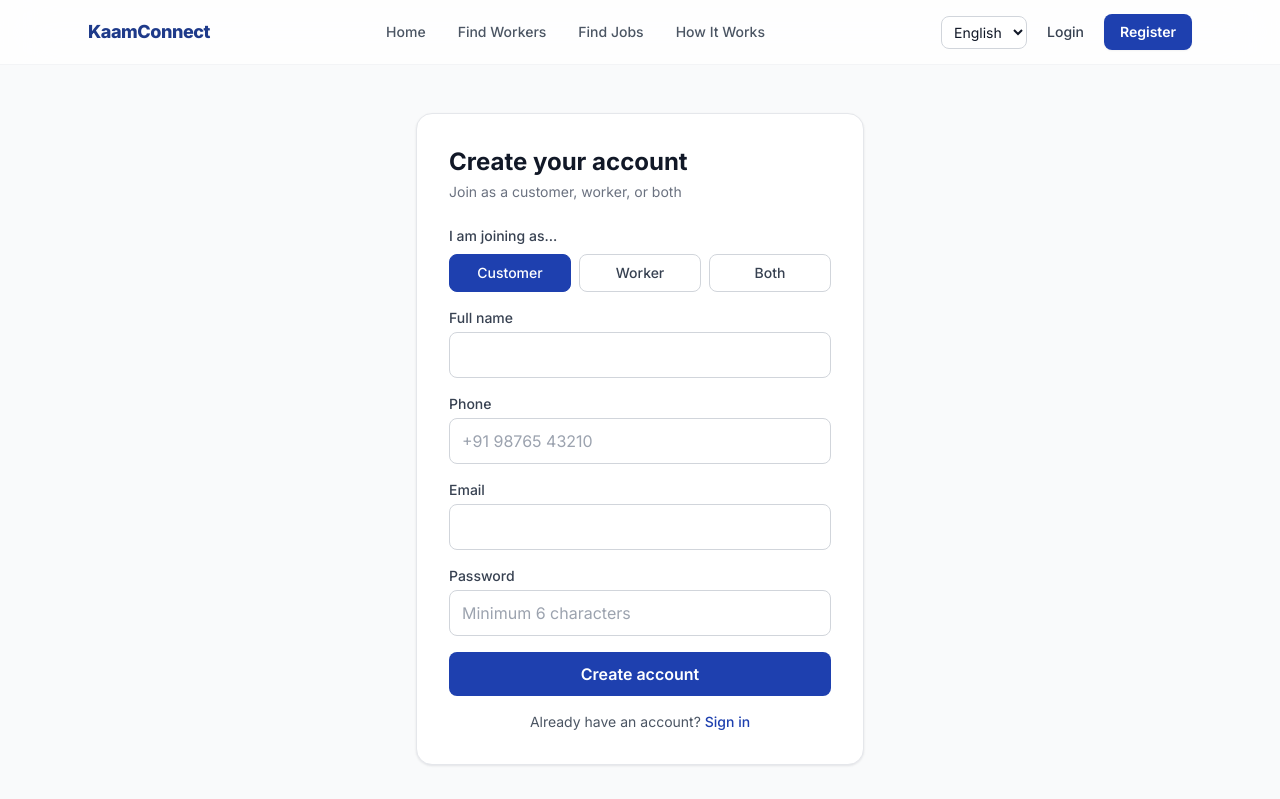
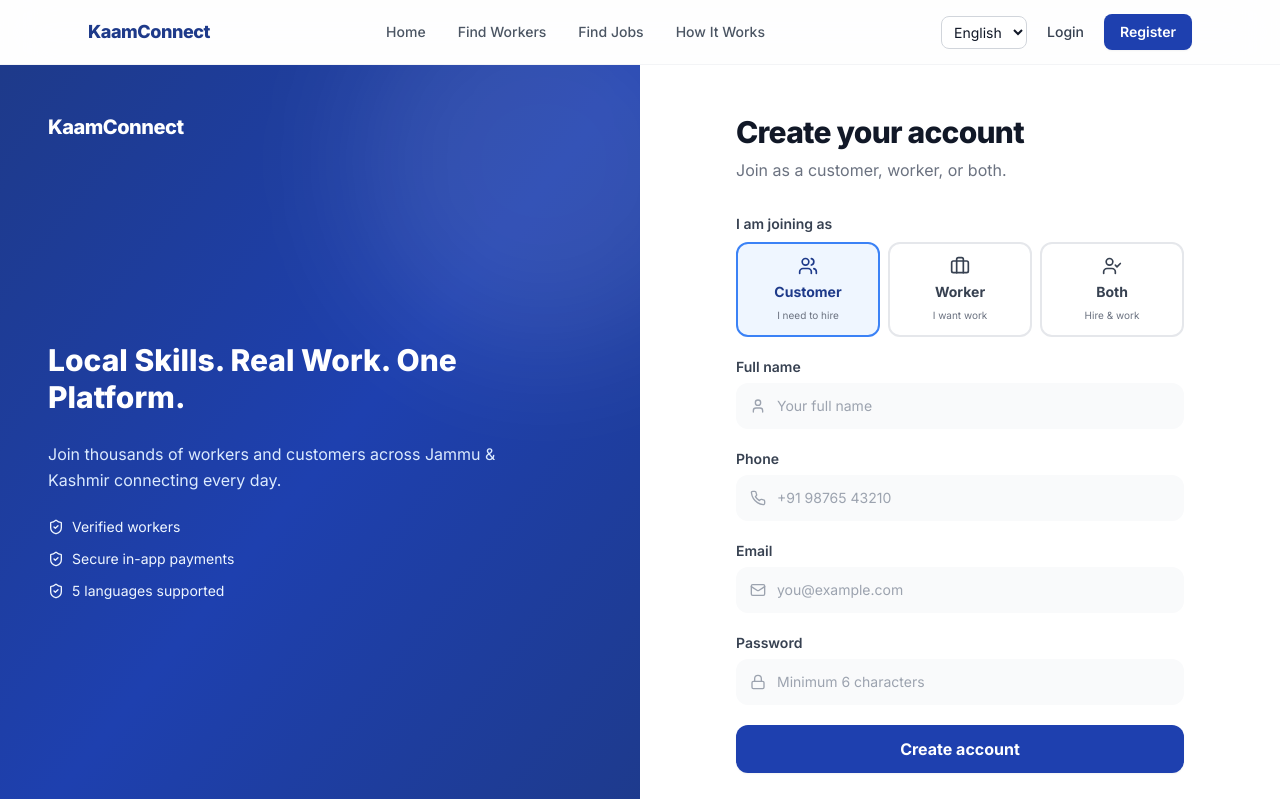
Before and after one commit to Okuz123/kaamconnect-, a Next.js app: page /register in a window 1280 px wide. Shown: the top 799 px of the page. Built offline with nearby package versions, Linux system fonts and the light colour scheme.

Commit message:
design(premium-3): split-screen auth layout + premium login/register/forgot forms

```diff
--- a/app/(auth)/forgot-password/page.tsx
+++ b/app/(auth)/forgot-password/page.tsx
@@ -1,6 +1,7 @@
 'use client';
 import { useState } from 'react';
 import Link from 'next/link';
+import { Mail, Loader2, CheckCircle2 } from 'lucide-react';
 import { createClient } from '@/lib/supabase/client';
 
 export default function ForgotPasswordPage() {
@@ -23,33 +24,48 @@ export default function ForgotPasswordPage() {
 
   if (done) {
     return (
-      <>
-        <h1 className="text-2xl font-bold text-gray-900 mb-1">Check your email</h1>
-        <p className="text-sm text-gray-500 mb-6">We sent a reset link to {email}</p>
-        <Link href="/login" className="text-brand-600 hover:underline text-sm">← Back to login</Link>
-      </>
+      <div className="text-center py-8">
+        <div className="w-16 h-16 bg-success-50 rounded-2xl flex items-center justify-center mx-auto mb-5">
+          <CheckCircle2 className="w-8 h-8 text-success-600" />
+        </div>
+        <h1 className="text-2xl font-bold text-gray-900 mb-2">Check your email</h1>
+        <p className="text-sm text-gray-500 mb-6">We sent a reset link to <strong>{email}</strong></p>
+        <Link href="/login" className="text-brand-600 hover:underline text-sm font-semibold">← Back to login</Link>
+      </div>
     );
   }
 
   return (
-    <>
-      <h1 className="text-2xl font-bold text-gray-900 mb-1">Reset password</h1>
-      <p className="text-sm text-gray-500 mb-6">Enter your email and we'll send you a link</p>
+    <div>
+      <h1 className="text-3xl font-extrabold tracking-tight text-gray-900 mb-2">Reset password</h1>
+      <p className="text-gray-500 mb-8">Enter your email and we'll send you a link.</p>
       <form onSubmit={submit} className="space-y-4">
-        <input
-          type="email" required value={email} onChange={(e) => setEmail(e.target.value)}
-          placeholder="you@example.com"
-          className="w-full px-3 py-2.5 border border-gray-300 rounded-lg focus:ring-2 focus:ring-brand-500 focus:border-brand-500 outline-none"
-        />
-        {error && <p className="text-sm text-red-600">{error}</p>}
+        <div>
+          <label className="block text-sm font-semibold text-gray-700 mb-1.5">Email</label>
+          <div className="relative">
+            <Mail className="absolute left-3.5 top-1/2 -translate-y-1/2 w-4 h-4 text-gray-400" />
+            <input
+              type="email" required value={email} onChange={(e) => setEmail(e.target.value)}
+              placeholder="you@example.com"
+              className="w-full pl-10 pr-3 py-3 bg-gray-50 border border-transparent rounded-xl text-sm focus:bg-white focus:border-brand-500 focus:ring-4 focus:ring-brand-500/10 outline-none transition"
+            />
+          </div>
+        </div>
+
+        {error && <div className="text-sm text-red-600 bg-red-50 p-3 rounded-xl">{error}</div>}
+
         <button
           type="submit" disabled={busy}
-          className="w-full bg-brand-600 hover:bg-brand-700 disabled:opacity-60 text-white font-semibold py-2.5 rounded-lg"
+          className="w-full flex items-center justify-center gap-2 bg-brand-600 hover:bg-brand-700 disabled:opacity-60 text-white font-bold py-3 rounded-xl shadow-sm hover:shadow-md transition"
         >
+          {busy && <Loader2 className="w-4 h-4 animate-spin" />}
           {busy ? 'Sending…' : 'Send reset link'}
         </button>
-        <Link href="/login" className="block text-center text-sm text-gray-600 hover:underline">Back to login</Link>
+
+        <Link href="/login" className="block text-center text-sm text-gray-600 hover:underline font-medium">
+          Back to login
+        </Link>
       </form>
-    </>
+    </div>
   );
 }
--- a/app/(auth)/layout.tsx
+++ b/app/(auth)/layout.tsx
@@ -1,8 +1,38 @@
+import Link from 'next/link';
+import { ShieldCheck } from 'lucide-react';
+
 export default function AuthLayout({ children }: { children: React.ReactNode }) {
   return (
-    <div className="min-h-[calc(100vh-4rem)] flex items-center justify-center bg-gray-50 px-4 py-12">
-      <div className="w-full max-w-md bg-white border border-gray-200 rounded-2xl shadow-card p-8">
-        {children}
+    <div className="min-h-screen grid lg:grid-cols-2 bg-white">
+      <div className="relative hidden lg:flex flex-col justify-between bg-gradient-to-br from-brand-700 via-brand-600 to-brand-700 text-white p-12 overflow-hidden">
+        <div className="absolute inset-0 pointer-events-none">
+          <div className="absolute -top-24 -right-24 w-96 h-96 rounded-full bg-white/10 blur-3xl" />
+          <div className="absolute -bottom-24 -left-24 w-96 h-96 rounded-full bg-success-400/20 blur-3xl" />
+        </div>
+        <div className="relative">
+          <Link href="/" className="font-extrabold text-xl tracking-tight">KaamConnect</Link>
+        </div>
+        <div className="relative space-y-6 max-w-md">
+          <h2 className="text-3xl font-extrabold leading-tight">
+            Local Skills. Real Work. One Platform.
+          </h2>
+          <p className="text-brand-100 leading-relaxed">
+            Join thousands of workers and customers across Jammu &amp; Kashmir connecting every day.
+          </p>
+          <ul className="space-y-3 text-sm text-brand-50">
+            <li className="flex items-center gap-2"><ShieldCheck className="w-4 h-4 text-success-300" /> Verified workers</li>
+            <li className="flex items-center gap-2"><ShieldCheck className="w-4 h-4 text-success-300" /> Secure in-app payments</li>
+            <li className="flex items-center gap-2"><ShieldCheck className="w-4 h-4 text-success-300" /> 5 languages supported</li>
+          </ul>
+        </div>
+        <div className="relative text-xs text-brand-200">© 2026 KaamConnect</div>
+      </div>
+
+      <div className="flex items-center justify-center p-6 md:p-12">
+        <div className="w-full max-w-md">
+          <Link href="/" className="lg:hidden block text-center font-extrabold text-xl text-brand-700 mb-8">KaamConnect</Link>
+          {children}
+        </div>
       </div>
     </div>
   );
--- a/app/(auth)/register/page.tsx
+++ b/app/(auth)/register/page.tsx
@@ -1,16 +1,10 @@
 import { Suspense } from 'react';
 import RegisterForm from '@/components/auth/RegisterForm';
-
 export const metadata = { title: 'Register — KaamConnect' };
-
 export default function RegisterPage() {
   return (
-    <>
-      <h1 className="text-2xl font-bold text-gray-900 mb-1">Create your account</h1>
-      <p className="text-sm text-gray-500 mb-6">Join as a customer, worker, or both</p>
-      <Suspense fallback={<p>Loading…</p>}>
-        <RegisterForm />
-      </Suspense>
-    </>
+    <Suspense fallback={<div className="text-center text-gray-500">Loading…</div>}>
+      <RegisterForm />
+    </Suspense>
   );
 }
--- a/components/auth/LoginForm.tsx
+++ b/components/auth/LoginForm.tsx
@@ -2,6 +2,7 @@
 import { useState } from 'react';
 import Link from 'next/link';
 import { useRouter } from 'next/navigation';
+import { Mail, Lock, Loader2 } from 'lucide-react';
 import { createClient } from '@/lib/supabase/client';
 
 export default function LoginForm() {
@@ -33,52 +34,74 @@ export default function LoginForm() {
   };
 
   return (
+    <div>
+      <h1 className="text-3xl font-extrabold tracking-tight text-gray-900 mb-2">Welcome back</h1>
+      <p className="text-gray-500 mb-8">Sign in to continue to KaamConnect.</p>
+
+      <button
+        type="button"
+        onClick={googleLogin}
+        disabled={busy}
+        className="w-full flex items-center justify-center gap-2 border border-gray-200 hover:bg-gray-50 disabled:opacity-60 font-semibold py-3 rounded-xl transition mb-5"
+      >
+        <svg className="w-5 h-5" viewBox="0 0 24 24">
+          <path fill="#4285F4" d="M22.56 12.25c0-.78-.07-1.53-.2-2.25H12v4.26h5.92c-.26 1.37-1.04 2.53-2.21 3.31v2.77h3.57c2.08-1.92 3.28-4.74 3.28-8.09z"/>
+          <path fill="#34A853" d="M12 23c2.97 0 5.46-.98 7.28-2.66l-3.57-2.77c-.98.66-2.23 1.06-3.71 1.06-2.86 0-5.29-1.93-6.16-4.53H2.18v2.84C3.99 20.53 7.7 23 12 23z"/>
+          <path fill="#FBBC05" d="M5.84 14.09c-.22-.66-.35-1.36-.35-2.09s.13-1.43.35-2.09V7.07H2.18C1.43 8.55 1 10.22 1 12s.43 3.45 1.18 4.93l2.85-2.22.81-.62z"/>
+          <path fill="#EA4335" d="M12 5.38c1.62 0 3.06.56 4.21 1.64l3.15-3.15C17.45 2.09 14.97 1 12 1 7.7 1 3.99 3.47 2.18 7.07l3.66 2.84c.87-2.6 3.3-4.53 6.16-4.53z"/>
+        </svg>
+        Continue with Google
+      </button>
+
+      <div className="relative text-center text-xs text-gray-400 py-4">
+        <span className="bg-white px-3 relative z-10 font-medium">OR</span>
+        <div className="absolute top-1/2 left-0 right-0 h-px bg-gray-200" />
+      </div>
+
       <form onSubmit={submit} className="space-y-4">
         <div>
-        <label className="block text-sm font-medium text-gray-700 mb-1">Email</label>
+          <label className="block text-sm font-semibold text-gray-700 mb-1.5">Email</label>
+          <div className="relative">
+            <Mail className="absolute left-3.5 top-1/2 -translate-y-1/2 w-4 h-4 text-gray-400" />
             <input
               type="email" required value={email} onChange={(e) => setEmail(e.target.value)}
-          className="w-full px-3 py-2.5 border border-gray-300 rounded-lg focus:ring-2 focus:ring-brand-500 focus:border-brand-500 outline-none"
+              className="w-full pl-10 pr-3 py-3 bg-gray-50 border border-transparent rounded-xl text-sm focus:bg-white focus:border-brand-500 focus:ring-4 focus:ring-brand-500/10 outline-none transition"
               placeholder="you@example.com"
             />
           </div>
+        </div>
 
         <div>
-        <div className="flex justify-between items-center mb-1">
-          <label className="block text-sm font-medium text-gray-700">Password</label>
-          <Link href="/forgot-password" className="text-xs text-brand-600 hover:underline">Forgot?</Link>
+          <div className="flex justify-between items-center mb-1.5">
+            <label className="block text-sm font-semibold text-gray-700">Password</label>
+            <Link href="/forgot-password" className="text-xs font-medium text-brand-600 hover:underline">Forgot?</Link>
           </div>
+          <div className="relative">
+            <Lock className="absolute left-3.5 top-1/2 -translate-y-1/2 w-4 h-4 text-gray-400" />
             <input
               type="password" required value={password} onChange={(e) => setPassword(e.target.value)}
-          className="w-full px-3 py-2.5 border border-gray-300 rounded-lg focus:ring-2 focus:ring-brand-500 focus:border-brand-500 outline-none"
+              className="w-full pl-10 pr-3 py-3 bg-gray-50 border border-transparent rounded-xl text-sm focus:bg-white focus:border-brand-500 focus:ring-4 focus:ring-brand-500/10 outline-none transition"
               placeholder="••••••••"
             />
           </div>
+        </div>
 
-      {error && <p className="text-sm text-red-600 bg-red-50 p-3 rounded-lg">{error}</p>}
+        {error && (
+          <div className="text-sm text-red-600 bg-red-50 border border-red-100 p-3 rounded-xl">{error}</div>
+        )}
 
         <button
           type="submit" disabled={busy}
-        className="w-full bg-brand-600 hover:bg-brand-700 disabled:opacity-60 text-white font-semibold py-2.5 rounded-lg transition"
+          className="w-full flex items-center justify-center gap-2 bg-brand-600 hover:bg-brand-700 disabled:opacity-60 text-white font-bold py-3 rounded-xl shadow-sm hover:shadow-md transition"
         >
+          {busy && <Loader2 className="w-4 h-4 animate-spin" />}
           {busy ? 'Signing in…' : 'Sign in'}
         </button>
+      </form>
 
-      <div className="relative text-center text-xs text-gray-400 py-2">
-        <span className="bg-white px-2 relative z-10">or</span>
-        <div className="absolute top-1/2 left-0 right-0 h-px bg-gray-200" />
+      <p className="text-sm text-center text-gray-600 mt-6">
+        Don't have an account? <Link href="/register" className="text-brand-600 hover:underline font-semibold">Register</Link>
+      </p>
     </div>
-
-      <button
-        type="button" onClick={googleLogin} disabled={busy}
-        className="w-full border border-gray-300 hover:bg-gray-50 disabled:opacity-60 font-medium py-2.5 rounded-lg transition"
-      >
-        Continue with Google
-      </button>
-
-      <p className="text-sm text-center text-gray-600">
-        Don't have an account? <Link href="/register" className="text-brand-600 hover:underline font-medium">Register</Link>
-      </p>
-    </form>
   );
 }
--- a/components/auth/RegisterForm.tsx
+++ b/components/auth/RegisterForm.tsx
@@ -2,9 +2,16 @@
 import { useState } from 'react';
 import Link from 'next/link';
 import { useRouter, useSearchParams } from 'next/navigation';
+import { Mail, Lock, User, Phone, Loader2, CheckCircle2, Briefcase, Users, UserCheck } from 'lucide-react';
 import { createClient } from '@/lib/supabase/client';
 
-type Role = 'worker' | 'customer' | 'both';
+type Role = 'customer' | 'worker' | 'both';
+
+const ROLES: { key: Role; label: string; sub: string; Icon: any }[] = [
+  { key: 'customer', label: 'Customer', sub: 'I need to hire', Icon: Users },
+  { key: 'worker', label: 'Worker', sub: 'I want work', Icon: Briefcase },
+  { key: 'both', label: 'Both', sub: 'Hire & work', Icon: UserCheck },
+];
 
 export default function RegisterForm() {
   const router = useRouter();
@@ -24,8 +31,7 @@ export default function RegisterForm() {
     const supabase = createClient();
 
     const { data, error: err } = await supabase.auth.signUp({
-      email,
-      password,
+      email, password,
       options: { emailRedirectTo: `${window.location.origin}/dashboard` },
     });
 
@@ -50,78 +56,111 @@ export default function RegisterForm() {
   if (success) {
     return (
       <div className="text-center py-8">
-        <div className="w-14 h-14 bg-green-100 rounded-full flex items-center justify-center mx-auto mb-4 text-2xl">✅</div>
-        <h3 className="font-semibold text-gray-900 mb-2">Account created</h3>
-        <p className="text-sm text-gray-600">Check your email to verify, then continue to your dashboard.</p>
+        <div className="w-16 h-16 bg-success-50 rounded-2xl flex items-center justify-center mx-auto mb-5">
+          <CheckCircle2 className="w-8 h-8 text-success-600" />
+        </div>
+        <h3 className="text-xl font-bold text-gray-900 mb-2">Account created</h3>
+        <p className="text-sm text-gray-500 mb-6">Redirecting to your dashboard…</p>
+        <div className="flex justify-center">
+          <Loader2 className="w-5 h-5 animate-spin text-brand-600" />
+        </div>
       </div>
     );
   }
 
   return (
-    <form onSubmit={submit} className="space-y-4">
     <div>
-        <label className="block text-sm font-medium text-gray-700 mb-2">I am joining as…</label>
+      <h1 className="text-3xl font-extrabold tracking-tight text-gray-900 mb-2">Create your account</h1>
+      <p className="text-gray-500 mb-8">Join as a customer, worker, or both.</p>
+
+      <form onSubmit={submit} className="space-y-5">
+        <div>
+          <label className="block text-sm font-semibold text-gray-700 mb-2">I am joining as</label>
           <div className="grid grid-cols-3 gap-2">
-          {(['customer', 'worker', 'both'] as Role[]).map((r) => (
+            {ROLES.map(({ key, label, sub, Icon }) => (
               <button
-              key={r} type="button" onClick={() => setRole(r)}
+                key={key}
+                type="button"
+                onClick={() => setRole(key)}
                 className={
-                'py-2 px-3 rounded-lg border text-sm font-medium capitalize transition ' +
-                (role === r
-                  ? 'bg-brand-600 text-white border-brand-600'
-                  : 'bg-white text-gray-700 border-gray-300 hover:border-gray-400')
+                  'flex flex-col items-center gap-1.5 py-3 px-2 rounded-xl border-2 transition ' +
+                  (role === key
+                    ? 'bg-brand-50 border-brand-500 text-brand-700'
+                    : 'bg-white border-gray-200 text-gray-700 hover:border-gray-300')
                 }
-            >{r}</button>
+              >
+                <Icon className="w-5 h-5" />
+                <span className="text-sm font-bold">{label}</span>
+                <span className="text-[10px] text-gray-500">{sub}</span>
+              </button>
             ))}
           </div>
         </div>
 
         <div>
-        <label className="block text-sm font-medium text-gray-700 mb-1">Full name</label>
+          <label className="block text-sm font-semibold text-gray-700 mb-1.5">Full name</label>
+          <div className="relative">
+            <User className="absolute left-3.5 top-1/2 -translate-y-1/2 w-4 h-4 text-gray-400" />
             <input
               required value={fullName} onChange={(e) => setFullName(e.target.value)}
-          className="w-full px-3 py-2.5 border border-gray-300 rounded-lg focus:ring-2 focus:ring-brand-500 focus:border-brand-500 outline-none"
+              className="w-full pl-10 pr-3 py-3 bg-gray-50 border border-transparent rounded-xl text-sm focus:bg-white focus:border-brand-500 focus:ring-4 focus:ring-brand-500/10 outline-none transition"
+              placeholder="Your full name"
             />
+          </div>
         </div>
 
         <div>
-        <label className="block text-sm font-medium text-gray-700 mb-1">Phone</label>
+          <label className="block text-sm font-semibold text-gray-700 mb-1.5">Phone</label>
+          <div className="relative">
+            <Phone className="absolute left-3.5 top-1/2 -translate-y-1/2 w-4 h-4 text-gray-400" />
             <input
               type="tel" required value={phone} onChange={(e) => setPhone(e.target.value)}
+              className="w-full pl-10 pr-3 py-3 bg-gray-50 border border-transparent rounded-xl text-sm focus:bg-white focus:border-brand-500 focus:ring-4 focus:ring-brand-500/10 outline-none transition"
               placeholder="+91 98765 43210"
-          className="w-full px-3 py-2.5 border border-gray-300 rounded-lg focus:ring-2 focus:ring-brand-500 focus:border-brand-500 outline-none"
             />
+          </div>
         </div>
 
         <div>
-        <label className="block text-sm font-medium text-gray-700 mb-1">Email</label>
+          <label className="block text-sm font-semibold text-gray-700 mb-1.5">Email</label>
+          <div className="relative">
+            <Mail className="absolute left-3.5 top-1/2 -translate-y-1/2 w-4 h-4 text-gray-400" />
             <input
               type="email" required value={email} onChange={(e) => setEmail(e.target.value)}
-          className="w-full px-3 py-2.5 border border-gray-300 rounded-lg focus:ring-2 focus:ring-brand-500 focus:border-brand-500 outline-none"
+              className="w-full pl-10 pr-3 py-3 bg-gray-50 border border-transparent rounded-xl text-sm focus:bg-white focus:border-brand-500 focus:ring-4 focus:ring-brand-500/10 outline-none transition"
+              placeholder="you@example.com"
             />
+          </div>
         </div>
 
         <div>
-        <label className="block text-sm font-medium text-gray-700 mb-1">Password</label>
+          <label className="block text-sm font-semibold text-gray-700 mb-1.5">Password</label>
+          <div className="relative">
+            <Lock className="absolute left-3.5 top-1/2 -translate-y-1/2 w-4 h-4 text-gray-400" />
             <input
               type="password" required minLength={6} value={password} onChange={(e) => setPassword(e.target.value)}
-          className="w-full px-3 py-2.5 border border-gray-300 rounded-lg focus:ring-2 focus:ring-brand-500 focus:border-brand-500 outline-none"
+              className="w-full pl-10 pr-3 py-3 bg-gray-50 border border-transparent rounded-xl text-sm focus:bg-white focus:border-brand-500 focus:ring-4 focus:ring-brand-500/10 outline-none transition"
               placeholder="Minimum 6 characters"
             />
           </div>
+        </div>
 
-      {error && <p className="text-sm text-red-600 bg-red-50 p-3 rounded-lg">{error}</p>}
+        {error && (
+          <div className="text-sm text-red-600 bg-red-50 border border-red-100 p-3 rounded-xl">{error}</div>
+        )}
 
         <button
           type="submit" disabled={busy}
-        className="w-full bg-brand-600 hover:bg-brand-700 disabled:opacity-60 text-white font-semibold py-2.5 rounded-lg transition"
+          className="w-full flex items-center justify-center gap-2 bg-brand-600 hover:bg-brand-700 disabled:opacity-60 text-white font-bold py-3 rounded-xl shadow-sm hover:shadow-md transition"
         >
+          {busy && <Loader2 className="w-4 h-4 animate-spin" />}
           {busy ? 'Creating account…' : 'Create account'}
         </button>
+      </form>
 
-      <p className="text-sm text-center text-gray-600">
-        Already have an account? <Link href="/login" className="text-brand-600 hover:underline font-medium">Sign in</Link>
+      <p className="text-sm text-center text-gray-600 mt-6">
+        Already have an account? <Link href="/login" className="text-brand-600 hover:underline font-semibold">Sign in</Link>
       </p>
-    </form>
+    </div>
   );
 }
```
Also changed, not shown: app/(auth)/login/page.tsx (+1 -9 lines). Lines whose indentation alone changed are shown as unchanged.
